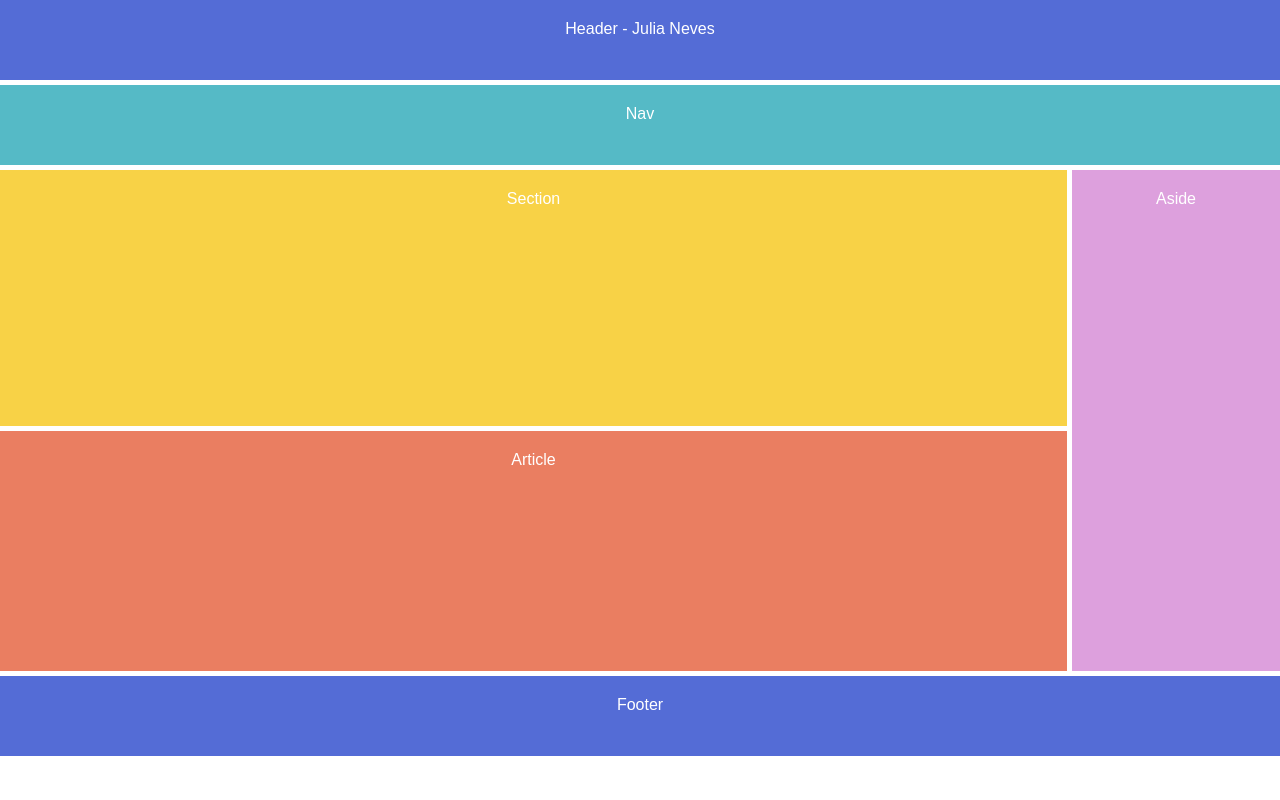
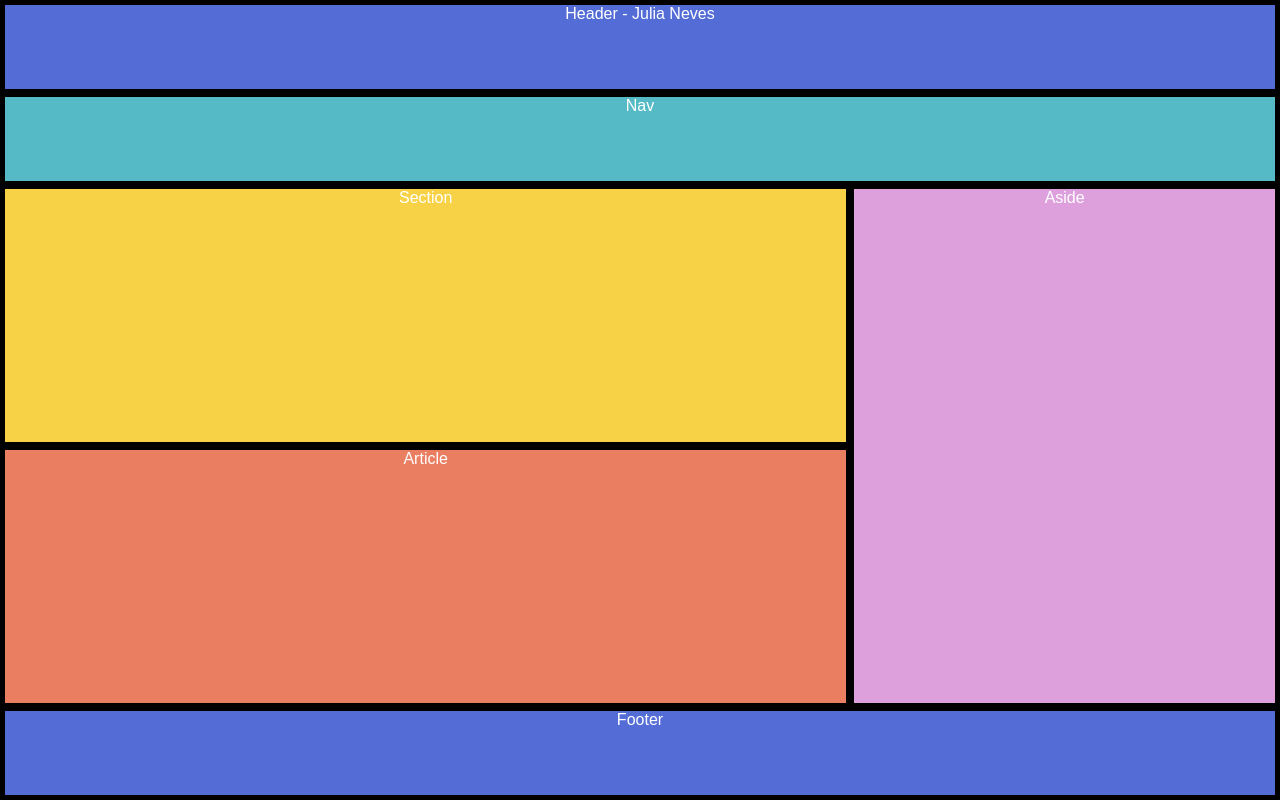
Before and after one commit to Julianeves01/atividade09_grid, a plain HTML site: page index.html in a window 1280 px wide. Drawn offline with Linux system fonts and the light colour scheme.

Commit message:
feat: finalização da atividade!

```diff
--- a/assets/style.index.css
+++ b/assets/style.index.css
@@ -2,81 +2,53 @@
     margin: 0;
     padding: 0;
     box-sizing: border-box;
-}
-
-body,
-html {
-    height: 100%;
-}
-
-body {
     font-family: Arial, sans-serif;
+    color: white;
+    text-align: center;
 }
 
 .grid-container {
     display: grid;
-    grid-template-rows: auto 1fr 3fr;
-    grid-template-columns: 1fr 3fr;
+    grid-template-columns: 2fr 1fr;
+    grid-template-rows: 1fr 1fr 3fr 3fr 1fr;
     grid-template-areas:
-        "header header header"
-        "nav nav nav"
-        "section section aside"
-        "article article aside"
-        "footer footer footer";
-    gap: 5px;
-    height: 90vh;
+        "header header"
+        "nav nav"
+        "section aside"
+        "article aside"
+        "footer footer";
+    gap: 8px;
+    padding: 5px;
+    height: 100vh;
+    background-color: black;
 }
 
 .header {
     grid-area: header;
-    background-color: rgba(84,108,214,255);
-    padding: 20px;
-    height: 5rem;
-    text-align: center;
-    color: white;
+    background-color: rgba(84, 108, 214, 255);
 }
 
 .nav {
     grid-area: nav;
-    background-color: rgba(85,186,198,255);
-    padding: 20px;
-    height: 5rem;
-    color: white;
-    text-align: center;
+    background-color: rgba(85, 186, 198, 255);
 }
 
 .section {
     grid-area: section;
     background-color: #f8d246;
-    padding: 20px;
-    height: 16rem;
-    text-align: center;
-    color: white;
 }
 
 .article {
     grid-area: article;
-    background-color:#ea7e61;
-    padding: 20px;
-    height: 15rem;
-    text-align: center;
-    color: white;
+    background-color: #ea7e61;
 }
 
 .aside {
     grid-area: aside;
-    background-color:plum;
-    color: rgb(255, 255, 255);
-    padding: 20px;
-    width: 13rem;
-    text-align: center;
+    background-color: plum;
 }
 
 .footer {
     grid-area: footer;
-    background-color: rgba(84,108,214,255);
-    text-align: center;
-    padding: 20px;
-    height: 5rem;
-    color: white;
+    background-color: rgba(84, 108, 214, 255);
 }
```
